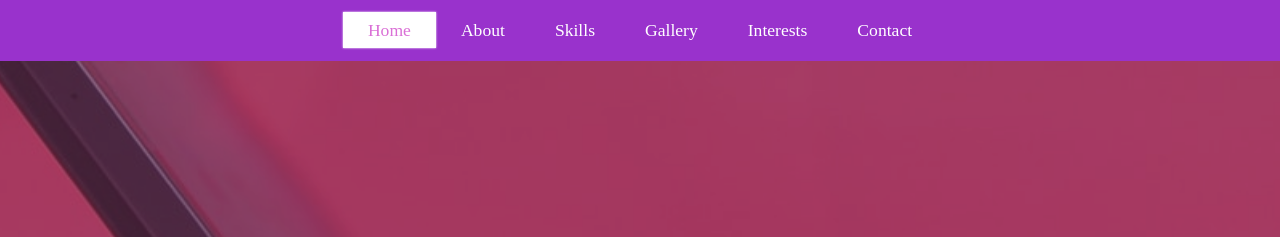
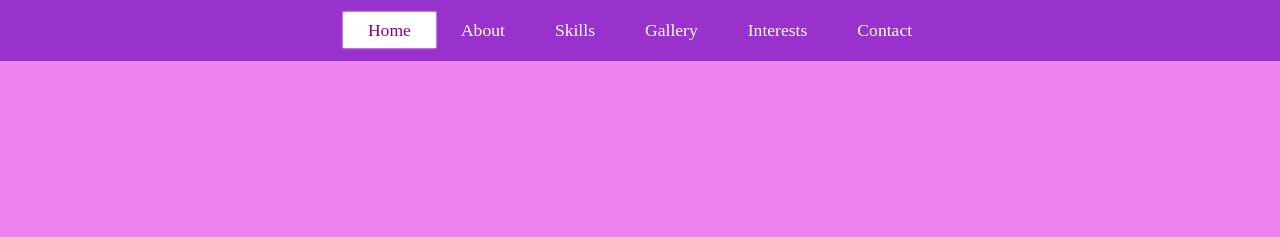
Before and after one commit to Deepshikhabiswas4/DeepshikhabPortfolio, a plain HTML site: page index.html in a window 1280 px wide. In both pictures the pointer is over the link "Home". Shown: the top 237 px of the page. Drawn offline with Linux system fonts and the light colour scheme.

Commit message:
Update style.css

```diff
--- a/CSS/style.css
+++ b/CSS/style.css
@@ -33,7 +33,7 @@ html{
 }
 .navbar ul li a:hover{
     background-color: white;
-    color: #DA70D6;
+    color: #8B008B;
     box-shadow: 0 0 2px white;
 }
 
@@ -41,7 +41,7 @@ html{
 #home{
     display: flex;
     flex-direction: column;
-    background-color: rgba(77, 6, 49, 0.459);
+    background-color: #EE82EE;
     height: 840px;
     justify-content: center;
     align-items: left;
```
